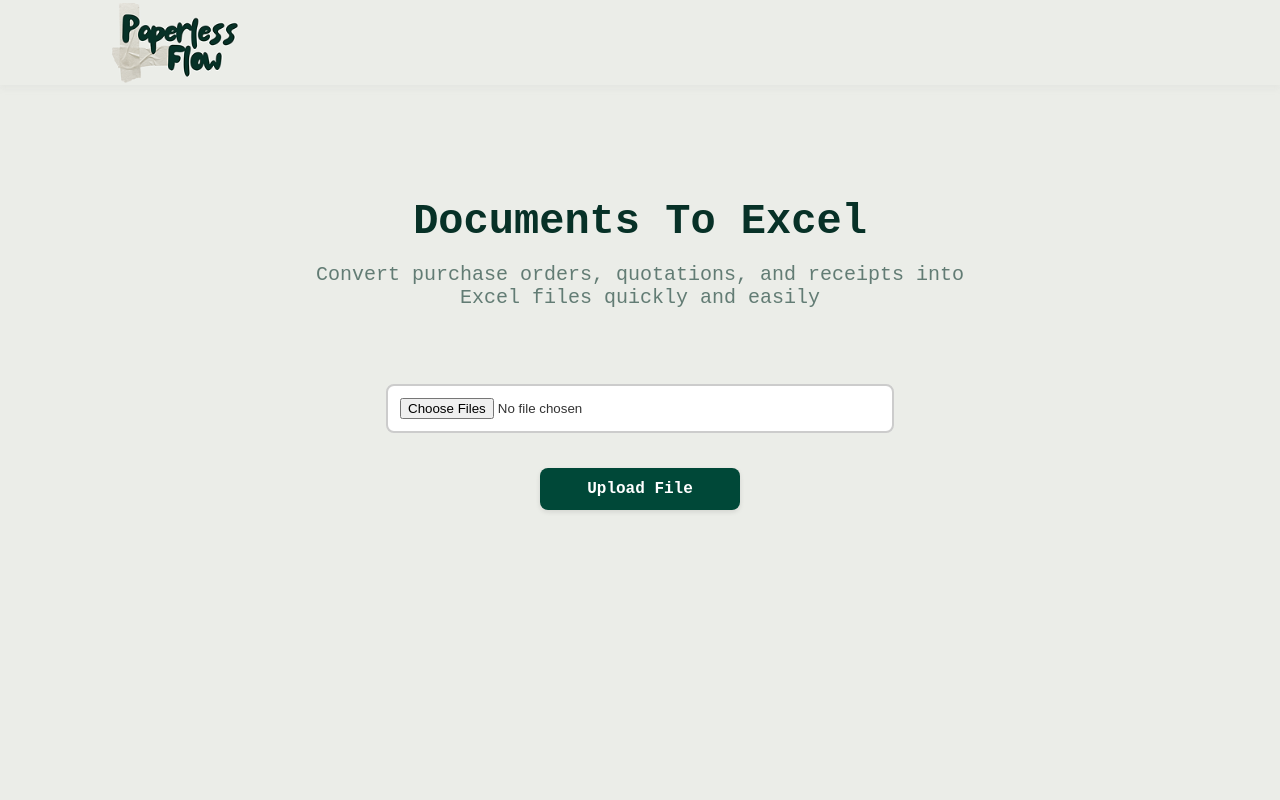
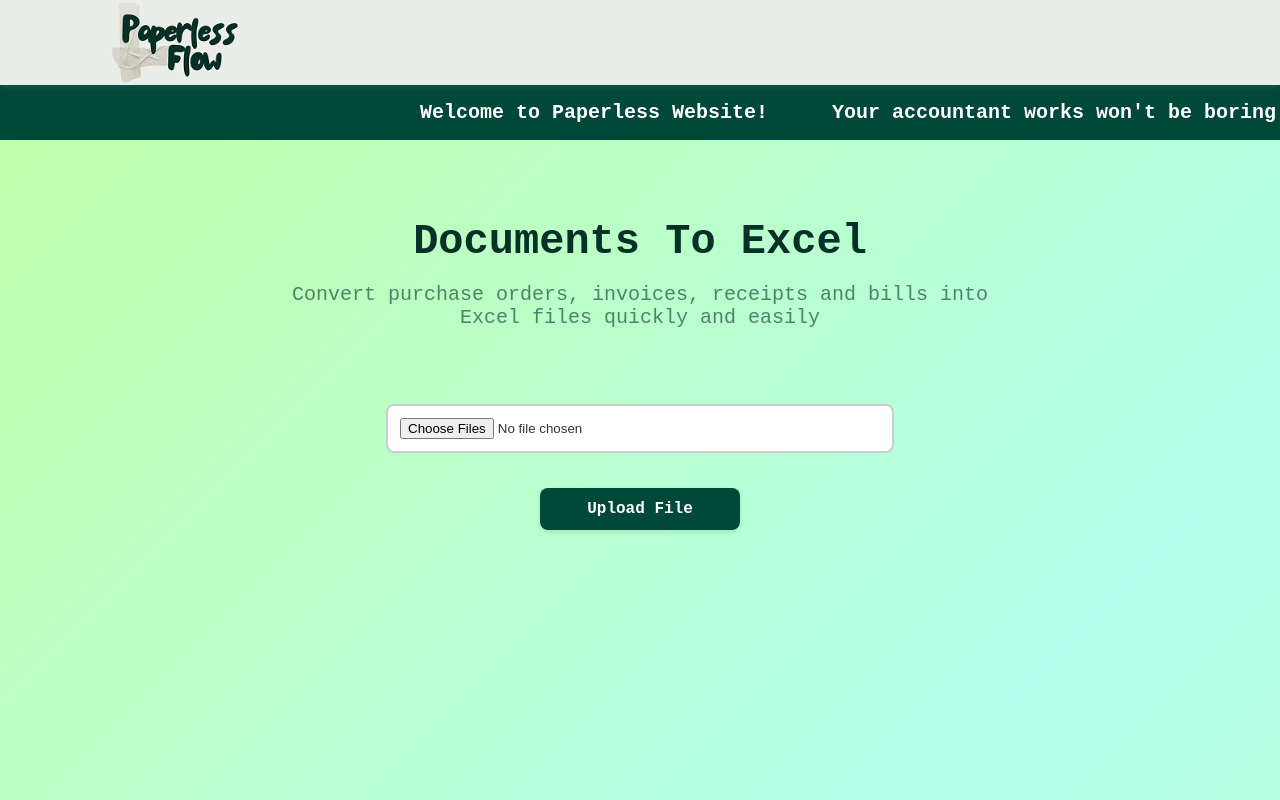
Before and after one commit to jmaepraendith/PaperlessWebProject, a React (Create React App) app in the folder frontend/: page / in a window 1280 px wide. Built offline with nearby package versions, Linux system fonts and the light colour scheme.

Commit message:
background color animation

```diff
--- a/frontend/src/components/ActivityPage.js
+++ b/frontend/src/components/ActivityPage.js
@@ -238,6 +238,7 @@ const ActivityPage = () => {
         )}
       </main>
     </div>
+
   );
 };
 
--- a/frontend/src/components/HomePage.js
+++ b/frontend/src/components/HomePage.js
@@ -2,6 +2,7 @@ import React, { useState, useEffect } from 'react';
 import { useNavigate, useParams } from 'react-router-dom';
 import axios from 'axios';
 import "../styles/HomePage.css";
+import ScrollingBanner from '../styles/ScrollingBanner';
 
 const HomePage = () => {
   const [files, setFiles] = useState([]);
@@ -197,7 +198,7 @@ const HomePage = () => {
   }, [userDropdownOpen]);
 
   return (
-    <div className="container">
+    <div className="bg">
       <header>
         <div className="header-left">
           <img src="/headerLogo.png" alt="Paperless Flow Logo" className="logo-activity" />
@@ -236,9 +237,13 @@ const HomePage = () => {
         </nav>
       </header>
 
+      <div className="scrolling-banner-container">
+        <ScrollingBanner />
+      </div>
+
       <div className="homepage-container">
         <h1 className='home-h1'>Documents To Excel</h1>
-        <h2 className='home-h2'>Convert purchase orders, quotations, and receipts into Excel files quickly and easily</h2>
+        <h2 className='home-h2'>Convert purchase orders, invoices, receipts and bills into Excel files quickly and easily</h2>
 
         <div className="upload-container">
           <input type="file" multiple onChange={handleFileChange} />
--- a/frontend/src/components/HomePageWithoutLogin.js
+++ b/frontend/src/components/HomePageWithoutLogin.js
@@ -2,6 +2,8 @@ import React, { useState } from 'react';
 import { useNavigate } from 'react-router-dom';
 import axios from 'axios';
 import "../styles/HomePage.css";
+import ScrollingBanner from '../styles/ScrollingBanner';
+
 
 const HomePageWithoutLogin = () => {
   const [files, setFiles] = useState([]);
@@ -165,7 +167,7 @@ const HomePageWithoutLogin = () => {
   };
 
   return (
-    <div className="container">
+    <div className="bg">
       <header>
         <div className="header-left">
           <img src="/headerLogo.png" alt="Paperless Flow Logo" className="logo-activity" />
@@ -187,9 +189,14 @@ const HomePageWithoutLogin = () => {
         </nav>
       </header>
 
+      <div className="scrolling-banner-container">
+        <ScrollingBanner />
+      </div>
+
+
       <div className="homepage-container">
         <h1 className='home-h1'>Documents To Excel</h1>
-        <h2 className='home-h2'>Convert purchase orders, quotations, and receipts into Excel files quickly and easily</h2>
+        <h2 className='home-h2'>Convert purchase orders, invoices, receipts and bills into Excel files quickly and easily</h2>
 
         <div className="upload-container">
           <input type="file" multiple onChange={handleFileChange} />
--- a/frontend/src/styles/ActivityPage.css
+++ b/frontend/src/styles/ActivityPage.css
@@ -112,11 +112,13 @@ main {
 .activity {
   padding: 20px;
   border-radius: 10px;
+  background-color: #EBEDE8;
   box-shadow: 0px 4px 15px rgba(0, 0, 0, 0.08);
   margin-bottom: 20px;
   transition: transform 0.3s ease, box-shadow 0.3s ease;
   margin-right: 20px;
 }
+
 
 .activity:hover {
   transform: translateY(-5px);
@@ -424,3 +426,27 @@ main > p {
     }
 
   }
+
+
+
+.activity-container {
+  width: 100%;
+  min-height: 100vh;
+  display: flex;
+  flex-direction: column;
+  background-size: 300% 300%;
+  background-image: linear-gradient(-45deg, rgb(200, 255, 205) 0%, rgb(168, 225, 209) 25%, rgb(221, 255, 208) 51%, #c5e0d1 100%);
+  animation: AnimateBG 20s ease infinite;
+}
+
+@keyframes AnimateBG {
+  0% {
+    background-position: 0% 50%;
+  }
+  50% {
+    background-position: 100% 50%;
+  }
+  100% {
+    background-position: 0% 50%;
+  }
+}
--- a/frontend/src/styles/HomePage.css
+++ b/frontend/src/styles/HomePage.css
@@ -82,13 +82,14 @@ header {
 
 /* Homepage container */
 .homepage-container {
-  margin-top: 120px;
+  /* margin-top: 100px; */
   padding: 20px 40px;
   text-align: center;
   max-width: 1200px;
   margin-left: auto;
   margin-right: auto;
 }
+
 
 /* File input and buttons */
 .upload-container {
@@ -449,3 +450,66 @@ progress::-webkit-progress-value {
     font-size: 14px;
   }
 }
+
+
+
+
+@keyframes marquee {
+  0% {
+    transform: translateX(100%);
+  }
+  100% {
+    transform: translateX(-100%);
+  }
+}
+
+.scrolling-banner-container {
+  margin-top: 85px; /* match header height */
+  z-index: 999;
+}
+
+.scrolling-banner {
+  width: 100%;
+  background-color: #004838;
+  color: white;
+  overflow: hidden;
+  padding: 16px 0;
+  white-space: nowrap;
+  position: relative;
+}
+
+.marquee-content {
+  display: inline-block;
+  white-space: nowrap;
+  animation: marquee 15s linear infinite;
+}
+
+.marquee-text {
+  font-size: 20px;
+  font-weight: bold;
+  padding: 0 32px;
+  display: inline-block;
+}
+
+
+.bg {
+  width: 100%;
+  min-height: 100vh;
+  display: flex;
+  flex-direction: column;
+  background-size: 300% 300%;
+  background-image: linear-gradient(-45deg, rgb(200, 255, 205) 0%, rgb(179, 255, 235) 25%, rgb(193, 255, 168) 51%, #9affc6 100%);
+  animation: AnimateBG 20s ease infinite;
+}
+
+@keyframes AnimateBG {
+  0% {
+    background-position: 0% 50%;
+  }
+  50% {
+    background-position: 100% 50%;
+  }
+  100% {
+    background-position: 0% 50%;
+  }
+}
--- /dev/null
+++ b/frontend/src/styles/ScrollingBanner.js
@@ -0,0 +1,22 @@
+import React from 'react';
+import "../styles/HomePage.css";
+
+const ScrollingBanner = () => {
+  return (
+    <div className="scrolling-banner">
+      <div className="marquee-content">
+        <span className="marquee-text">
+          Welcome to Paperless Website!
+        </span>
+        <span className="marquee-text">
+          Your accountant works won't be boring anymore!
+        </span>
+        <span className="marquee-text">
+          Welcome to Paperless Website!
+        </span>
+      </div>
+    </div>
+  );
+};
+
+export default ScrollingBanner;
```
